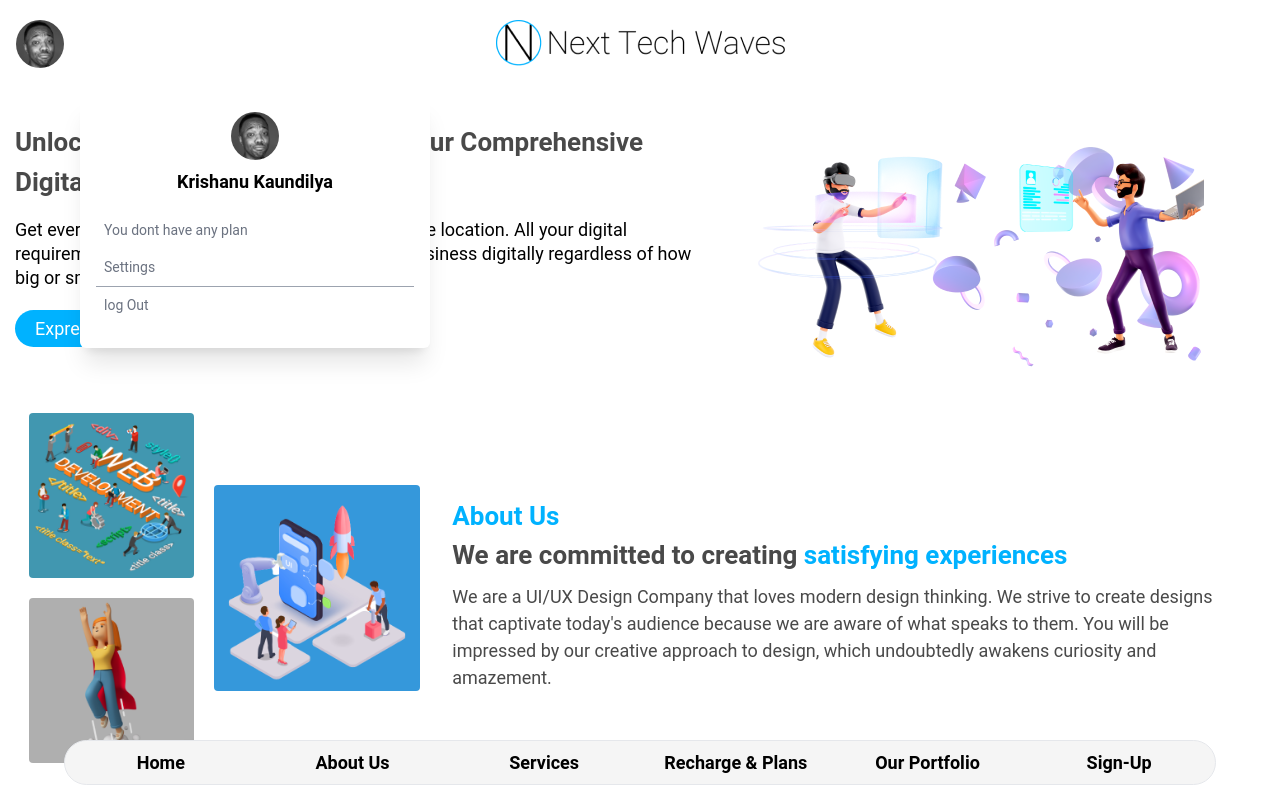
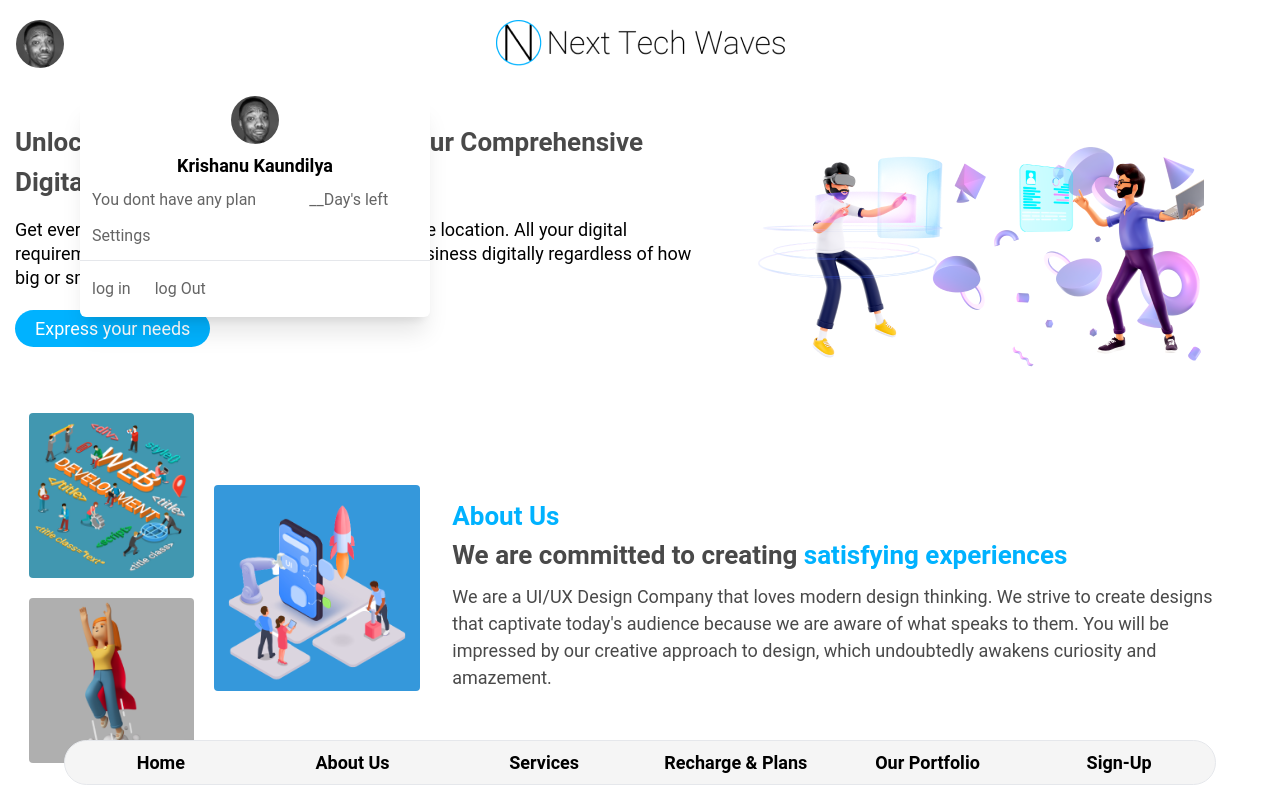
Before and after one commit to krishanumishra778/NTW, a React (Vite) app in the folder client/: page / in a window 1280 px wide. Both pictures are taken after a click on the element 40 px from the left and 44 px from the top of the page. Shown: the top 800 px of the page. Built offline with nearby package versions, Linux system fonts and the light colour scheme.

Commit message:
update some componenets

```diff
--- a/client/src/App.jsx
+++ b/client/src/App.jsx
@@ -13,7 +13,7 @@ import { Getotp } from "./Components/auth/Getotp";
 import { NavDemo } from "./Components/layout/NavDemo";
 import { Head_nav } from "./Components/layout/Head_nav";
 // import Fotter from "./Components/layout/Fotter";
-import { Settings } from "./Components/pages/Settings";
+
 import { Editprofile } from "./Components/pages/Editprofile";
 import { Changepassword } from "./Components/pages/Changepassword";
 import { Pages } from "./Components/pages/Pages";
@@ -68,7 +68,7 @@ export default function App() {
           <Route path='/sign-up' element={<User_Signup />} />
           <Route path='/getotp' element={<Getotp />} />
           <Route path='/login' element={<User_login />} />
-          <Route path='/settings' element={<Settings />} />
+
           <Route path='/editprofile' element={<Editprofile />} />
           {/* <Route path="/changepassword" element={ < Changepassword/>}/> */}
           <Route path='/changepassword' element={<Changepassword />} />
--- a/client/src/Components/pages/Header.jsx
+++ b/client/src/Components/pages/Header.jsx
@@ -3,7 +3,7 @@ import { useState, useEffect } from 'react';
 import { Link } from 'react-router-dom';
 
 
-const Menus = ['You dont have any plan ', 'Settings', 'log Out'];
+
 const Header = () => {
   const [text] = useTypewriter({
     words: ["UI/UX Design and Development", "Web Development", "No Code Web Development", "Web Design"],
@@ -59,7 +59,7 @@ const Header = () => {
                   className='absolute ml-16 top-16 '
                   style={{ display: open ? 'block' : 'none' }}
                 >
-                  <div className='bg-white mt-3 p-4 w-[350px] shadow-xl rounded-md  '>
+                  <div className='bg-white mt-3  w-[350px] shadow-xl rounded-md  '>
                     <div className='flex justify-center'>
                       <img
                         src="./images/user.png"
@@ -67,23 +67,21 @@ const Header = () => {
                         className='h-12 w-12 object-cover rounded-full'
                       />
                     </div>
-                    <p className='text-center mt-2 text-lg font-bold overflow-hidden whitespace-nowrap'>
+                    <p className='text-center mt-2  text-lg font-bold overflow-hidden whitespace-nowrap'>
                       Krishanu Kaundilya
                     </p>
                     <ul>
-                      {Menus.map((menu, index) => (
-                        <li
-                          onClick={() => setOpen(false)}
-                          className={`p-2 text-[14px]  text-gray-500 cursor-pointer ${index === 2 ? 'border-t border-gray-400 mx-auto' : ''
-                            } ${index === 2 ? 'mb-2' : ''} hover:text-blue-500 transition duration-300 ${index === 0 ? 'mt-4' : ''
-                            } ${index === 1 ? 'settings-menu-item' : ''}`}
-                          key={menu}
-                        >
-                          {index === 1 ? <Link to='/editprofile'>{menu}</Link> : menu}
-                        </li>
+                      <div className='grid grid-cols-3 mt-2 px-3 text-[#656565]'>
+                        <p className='col-span-2'>You dont have any plan</p>
+                        <p>__Day's left</p>
 
-                      ))}
+                      </div>
+
+                      <li className='my-3 px-3 text-[#656565] hover:text-[#00B2FF]'><Link to="/editprofile">Settings</Link></li>
                     </ul>
+                    <hr />
+                    < Link className='text-[#656565] inline-block px-3 py-4 hover:text-[#00B2FF]'>log in</Link>
+                     < Link className='text-[#656565] inline-block px-3 py-4 hover:text-[#00B2FF]'>log Out</Link>
                   </div>
                 </div>
               </div>
--- a/client/src/Components/pages/Settings.jsx
+++ /dev/null
@@ -1,40 +0,0 @@
-import React, { useEffect } from 'react';
-import { useDispatch, useSelector } from 'react-redux';
-import { clearErrors, logout } from '../../actions/userAction';
-import toast from 'react-hot-toast';
-import { useNavigate } from 'react-router-dom';
-
-export const Settings = () => {
-
-
-
-    return (
-        <div className='pt-4'>
-            <div className=' mx-auto w-[350px] border-2 p-2  '>
-                <img className='rounded-full  mx-auto' src="images/user.png" alt="Image Alt Tech" />
-                <p className="mt-4 text-center font-bold">Krishanu kaundilya</p>
-
-                <div className='flex justify-between pt-3'>
-                    <div>
-                        <h1 className='text-[#656565]'>you don't have any plan</h1>
-                    </div>
-                    <div>
-                        <h1 className='text-[#656565]'>__ Days Left</h1>
-                    </div>
-                </div>
-
-                <div className='pt-3'>
-                    <h1 className='pt-1 text-[#656565]'>Setting</h1>
-                    <div className='pt-3'>
-                        <div className='border-b-2  w-[full]'></div>
-                        {isAuthenticated ? (
-                            <button className='text-[#656565] pt-3' onClick={logoutUser}>Logout</button>
-                        ) : (
-                            <button className='text-[#656565] pt-3' onClick={loginUser}>Login</button>
-                        )}
-                    </div>
-                </div>
-            </div>
-        </div>
-    );
-}
```
